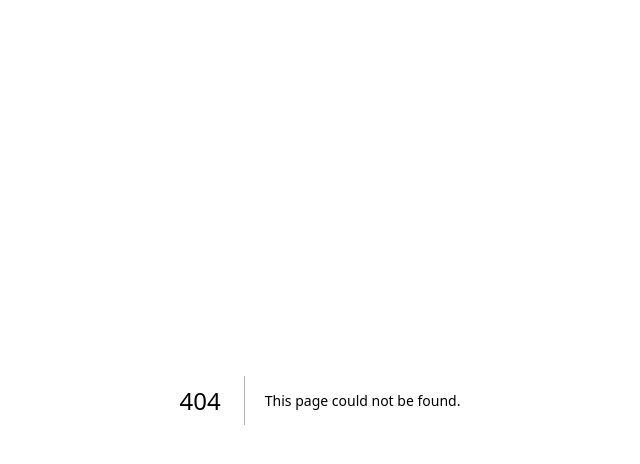
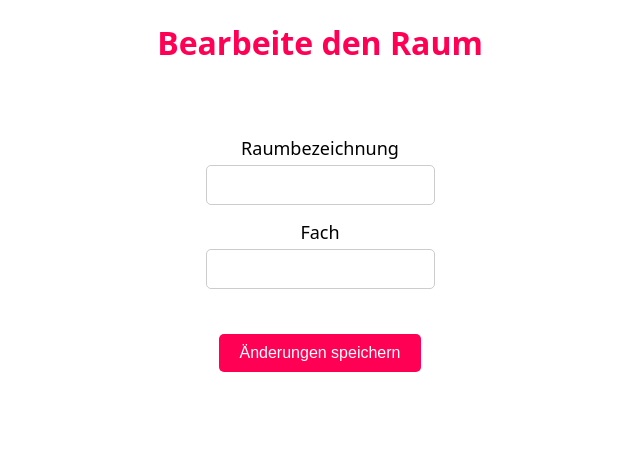
Before and after one commit to sschoe85/roomcheck, a Next.js app: page /admin/editroom in a window 1280 px wide. Before the commit this address had no page. Shown: the top 464 px of the page, without its empty margins (320-960 px from the left). Built offline with nearby package versions, Linux system fonts and the light colour scheme.

Commit message:
Create Edit Form and routing for admin view

```diff
--- /dev/null
+++ b/components/RoomEditForm/index.js
@@ -0,0 +1,17 @@
+import Heading from "../Heading";
+import { FormContainer, Label, Input, Form, SubmitButton } from "./styles";
+
+export default function RoomEditForm({ room }) {
+  return (
+    <FormContainer>
+      <Heading>Bearbeite den Raum</Heading>
+      <Form>
+        <Label htmlFor="roomName">Raumbezeichnung</Label>
+        <Input type="text" id="roomName" name="roomName" />
+        <Label htmlFor="roomSubject">Fach</Label>
+        <Input type="text" id="roomSubject" name="roomSubject" />
+        <SubmitButton type="submit">Änderungen speichern</SubmitButton>
+      </Form>
+    </FormContainer>
+  );
+}
--- /dev/null
+++ b/components/RoomEditForm/styles.js
@@ -0,0 +1,45 @@
+import styled from "styled-components";
+
+const FormContainer = styled.div`
+  display: flex;
+  flex-direction: column;
+  align-items: center;
+`;
+
+const Form = styled.form`
+  display: flex;
+  flex-direction: column;
+  align-items: center;
+  max-width: 300px;
+  margin: 50px auto;
+`;
+
+const Label = styled.label`
+  font-size: 18px;
+  margin-bottom: 5px;
+`;
+
+const Input = styled.input`
+  padding: 10px;
+  font-size: 16px;
+  border: 1px solid #ccc;
+  border-radius: 5px;
+  margin-bottom: 15px;
+`;
+
+const SubmitButton = styled.button`
+  padding: 10px 20px;
+  margin-top: 30px;
+  font-size: 16px;
+  background-color: #ff0054;
+  color: #fff;
+  border: none;
+  border-radius: 5px;
+  cursor: pointer;
+
+  &:hover {
+    background-color: #d60045;
+  }
+`;
+
+export { FormContainer, Form, Label, Input, SubmitButton };
--- /dev/null
+++ b/pages/admin/editroom.js
@@ -0,0 +1,10 @@
+import { useRouter } from "next/router";
+import RoomEditForm from "../../components/RoomEditForm";
+
+export default function EditRoomPage() {
+  const router = useRouter();
+  const { id } = router.query;
+
+  // Render the RoomEditForm component with the room ID
+  return <RoomEditForm roomId={id} />;
+}
```
